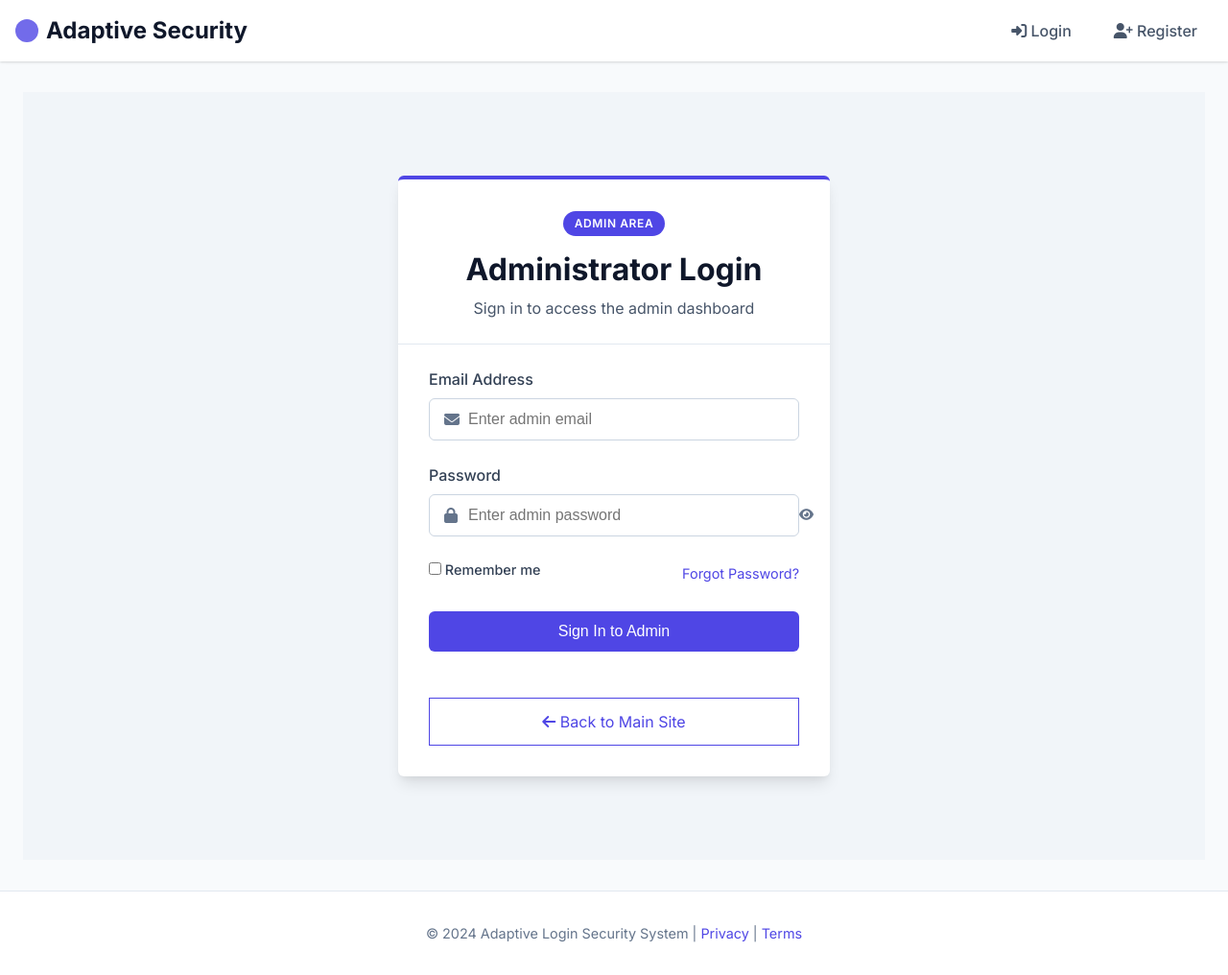
After one commit to hk-vk/login-security, a Python web app: template app/templates/admin/login.html in a window 1280 px wide. The commit adds this page. Shown: the whole page at 96% size. Run offline with Jinja, Linux system fonts and the light colour scheme; the template is opened without the code that fills it, so the values that code supplies are empty.

Commit message:
Create dedicated admin login page and fix admin route handling

```diff
--- /dev/null
+++ b/app/templates/admin/login.html
@@ -0,0 +1,268 @@
+{% extends "base.html" %}
+
+{% block title %}Admin Login - Adaptive Login Security System{% endblock %}
+
+{% block extra_css %}
+<style>
+.admin-login-container {
+    display: flex;
+    justify-content: center;
+    align-items: center;
+    min-height: 100vh;
+    background-color: var(--gray-100);
+}
+
+.admin-login-card {
+    width: 100%;
+    max-width: 450px;
+    background-color: white;
+    border-radius: var(--border-radius);
+    box-shadow: var(--shadow-lg);
+    overflow: hidden;
+    border-top: 4px solid #4F46E5;
+}
+
+.admin-login-header {
+    padding: 2rem 2rem 1.5rem;
+    text-align: center;
+    border-bottom: 1px solid var(--gray-200);
+}
+
+.admin-login-header h2 {
+    margin: 0.5rem 0;
+    color: var(--gray-900);
+    font-weight: 700;
+}
+
+.admin-login-header p {
+    color: var(--gray-600);
+    margin-bottom: 0;
+}
+
+.admin-badge {
+    display: inline-block;
+    background-color: #4F46E5;
+    color: white;
+    padding: 0.25rem 0.75rem;
+    border-radius: 1rem;
+    font-size: 0.75rem;
+    font-weight: 600;
+    margin-bottom: 0.5rem;
+    text-transform: uppercase;
+    letter-spacing: 0.05em;
+}
+
+.admin-login-form {
+    padding: 1.5rem 2rem 2rem;
+}
+
+.alert {
+    margin-bottom: 1.5rem;
+    padding: 0.75rem 1rem;
+    border-radius: var(--border-radius);
+    font-size: 0.875rem;
+    display: flex;
+    align-items: center;
+    gap: 0.5rem;
+}
+
+.alert i {
+    font-size: 1rem;
+}
+
+.alert-error {
+    background-color: var(--danger-lighter);
+    color: var(--danger-darker);
+    border-left: 3px solid var(--danger);
+}
+
+.form-group {
+    margin-bottom: 1.5rem;
+}
+
+.form-group label {
+    display: block;
+    margin-bottom: 0.5rem;
+    font-weight: 500;
+    color: var(--gray-700);
+}
+
+.input-group {
+    position: relative;
+    display: flex;
+    align-items: center;
+}
+
+.input-group i {
+    position: absolute;
+    left: 1rem;
+    color: var(--gray-500);
+}
+
+.input-group input {
+    width: 100%;
+    padding: 0.75rem 1rem 0.75rem 2.5rem;
+    border: 1px solid var(--gray-300);
+    border-radius: var(--border-radius);
+    font-size: 1rem;
+    transition: var(--transition);
+}
+
+.input-group input:focus {
+    outline: none;
+    border-color: var(--primary);
+    box-shadow: 0 0 0 3px rgba(79, 70, 229, 0.1);
+}
+
+.remember-forgot {
+    display: flex;
+    justify-content: space-between;
+    align-items: center;
+    margin-bottom: 1.5rem;
+}
+
+.checkbox-container {
+    display: flex;
+    align-items: center;
+    gap: 0.5rem;
+    cursor: pointer;
+    color: var(--gray-700);
+    user-select: none;
+}
+
+.checkbox-container input {
+    margin: 0;
+}
+
+.btn-primary {
+    display: block;
+    width: 100%;
+    padding: 0.75rem 1rem;
+    background-color: var(--primary);
+    color: white;
+    border: none;
+    border-radius: var(--border-radius);
+    font-weight: 500;
+    font-size: 1rem;
+    cursor: pointer;
+    text-align: center;
+    transition: var(--transition);
+}
+
+.btn-primary:hover {
+    background-color: var(--primary-darker);
+}
+
+.btn-secondary {
+    background-color: white;
+    color: var(--primary);
+    border: 1px solid var(--primary);
+}
+
+.btn-secondary:hover {
+    background-color: var(--primary-lighter);
+}
+</style>
+{% endblock %}
+
+{% block content %}
+<div class="admin-login-container">
+    <div class="admin-login-card">
+        <div class="admin-login-header">
+            <span class="admin-badge">Admin Area</span>
+            <h2>Administrator Login</h2>
+            <p>Sign in to access the admin dashboard</p>
+        </div>
+
+        {% if error %}
+        <div class="admin-login-form">
+            <div class="alert alert-error">
+                <i class="fas fa-exclamation-circle"></i>
+                {{ error }}
+            </div>
+        {% endif %}
+
+        <form method="POST" action="/auth/login?next=/admin/dashboard" class="admin-login-form">
+            <div class="form-group">
+                <label for="email">Email Address</label>
+                <div class="input-group">
+                    <i class="fas fa-envelope"></i>
+                    <input type="email" id="email" name="email" required
+                           value="{{ email or '' }}" placeholder="Enter admin email">
+                </div>
+            </div>
+
+            <div class="form-group">
+                <label for="password">Password</label>
+                <div class="input-group">
+                    <i class="fas fa-lock"></i>
+                    <input type="password" id="password" name="password" required
+                           placeholder="Enter admin password">
+                    <button type="button" class="password-toggle" onclick="togglePassword('password')">
+                        <i class="fas fa-eye"></i>
+                    </button>
+                </div>
+            </div>
+
+            <div class="form-group remember-forgot">
+                <label class="checkbox-container">
+                    <input type="checkbox" name="remember" id="remember">
+                    <span class="checkmark"></span>
+                    Remember me
+                </label>
+                <a href="/auth/forgot-password" class="forgot-link">Forgot Password?</a>
+            </div>
+
+            <button type="submit" class="btn-primary">Sign In to Admin</button>
+
+            <input type="hidden" id="device_fingerprint" name="device_fingerprint" value="">
+            <input type="hidden" id="geo_location" name="geo_location" value="">
+            <input type="hidden" id="redirect" name="redirect" value="/admin/dashboard">
+        </form>
+
+        <div class="admin-login-form" style="padding-top: 0;">
+            <a href="/" class="btn-secondary" style="text-decoration: none; display: block; text-align: center; padding: 0.75rem 1rem; margin-top: 1rem;">
+                <i class="fas fa-arrow-left"></i> Back to Main Site
+            </a>
+        </div>
+    </div>
+</div>
+
+<script>
+function togglePassword(inputId) {
+    const input = document.getElementById(inputId);
+    const button = input.nextElementSibling;
+    const icon = button.querySelector('i');
+
+    if (input.type === 'password') {
+        input.type = 'text';
+        icon.classList.remove('fa-eye');
+        icon.classList.add('fa-eye-slash');
+    } else {
+        input.type = 'password';
+        icon.classList.remove('fa-eye-slash');
+        icon.classList.add('fa-eye');
+    }
+}
+
+// Generate device fingerprint
+document.addEventListener('DOMContentLoaded', function() {
+    const screenResolution = `${window.screen.width}x${window.screen.height}`;
+    const colorDepth = window.screen.colorDepth;
+    const timezone = Intl.DateTimeFormat().resolvedOptions().timeZone;
+    const language = navigator.language;
+    const platform = navigator.platform;
+    const userAgent = navigator.userAgent;
+
+    // Create a fingerprint hash (this is a simplified version)
+    const fingerprintData = `${screenResolution}|${colorDepth}|${timezone}|${language}|${platform}|${userAgent}`;
+    let fingerprint = 0;
+    for (let i = 0; i < fingerprintData.length; i++) {
+        fingerprint = ((fingerprint << 5) - fingerprint) + fingerprintData.charCodeAt(i);
+        fingerprint = fingerprint & fingerprint; // Convert to 32bit integer
+    }
+
+    document.getElementById('device_fingerprint').value = fingerprint.toString();
+});
+</script>
+{% endblock %}
```
Also changed, not shown: app/main.py (+43 -24 lines), app/routers/admin.py (+9 -0 lines), app/routers/auth.py (+12 -2 lines), app/templates/auth/login.html (+3 -4 lines), app/templates/errors/404.html (added, +116 -0 lines).
